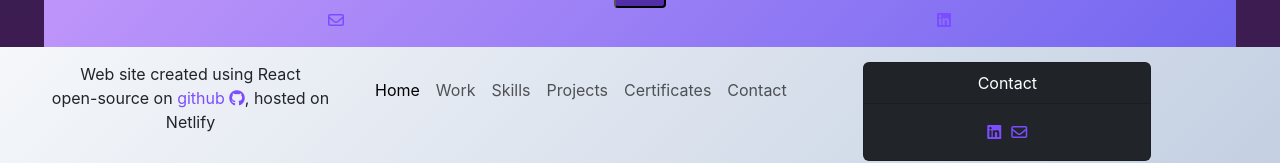
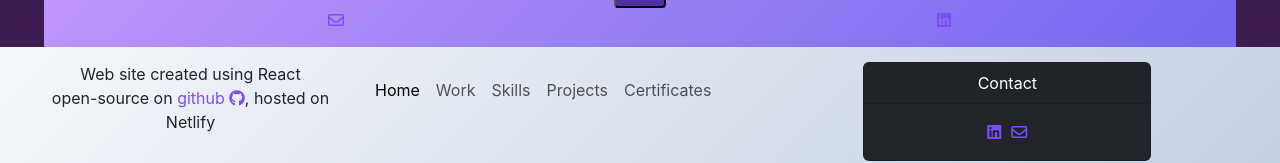
Before and after one commit to sorim492/portafolio-evyi, a React (Create React App) app: page / in a window 1280 px wide. Shown: the part 2751-2914 px from the top of the page. Built offline with nearby package versions, Linux system fonts and the light colour scheme; a web font is replaced by a local one.

Commit message:
update footer

```diff
--- a/src/App.css
+++ b/src/App.css
@@ -54,7 +54,6 @@ footer .card-body a{
 }
 
 .main{
-
   color: #f5f7fa;
   margin: 0 auto;
   text-align: center;
--- a/src/Footer.js
+++ b/src/Footer.js
@@ -34,9 +34,6 @@ export default function Footer(){
                                     <li class="nav-item">
                                         <a class="nav-link" href="#cer">Certificates</a>
                                     </li>
-                                    <li class="nav-item">
-                                        <a class="nav-link" href="#contact">Contact</a>
-                                    </li>
                                 </ul>
                             </div>
                         </div>
@@ -44,7 +41,7 @@ export default function Footer(){
                     </div>
             <div className='col-3'>
               <div class="card text-bg-dark mb-3">
-              <div class="card-header">Contact</div>
+              <div class="card-header"><a class="nav-link" href="#contact">Contact</a></div>
                 <div class="card-body">
                   <a href='https://www.linkedin.com/in/evyeniamm/' target='_blank' rel="noreferrer" className='App-link'><i class="fa-brands fa-linkedin"></i></a>
                   <a href='mailto:evyeniamm@hotmail.com' target='_blank' rel="noreferrer" className='App-link'><i class="fa-regular fa-envelope"></i></a>
```
